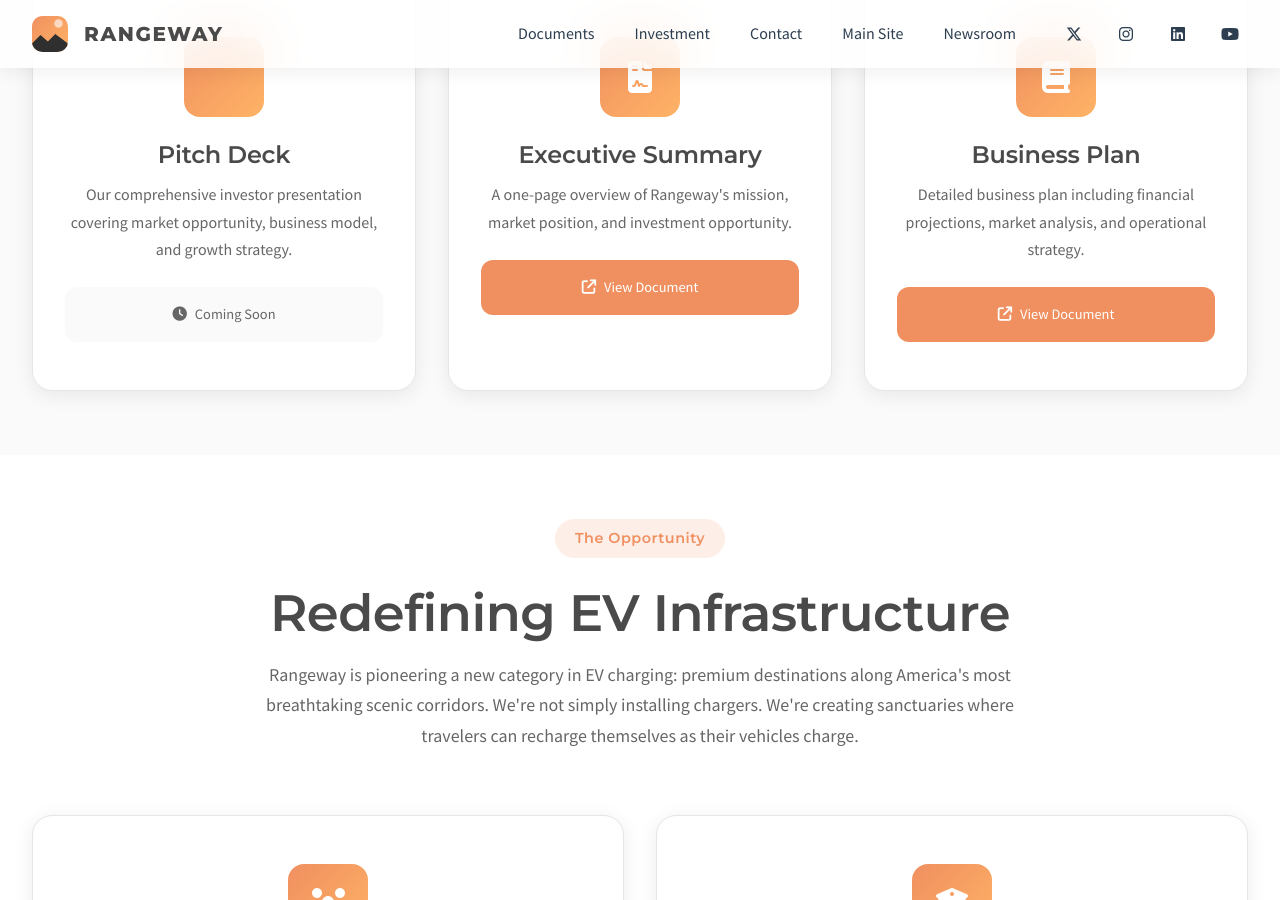
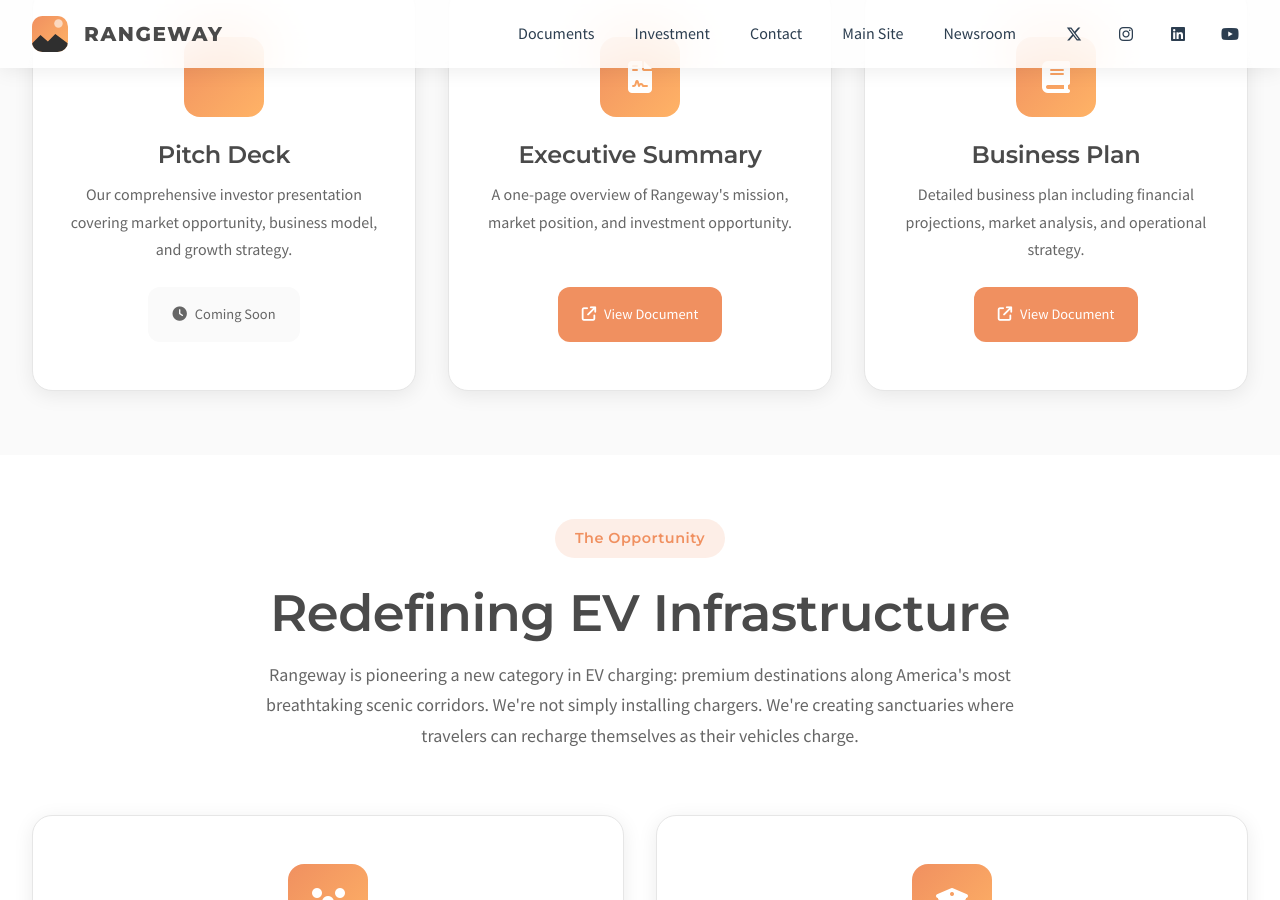
Before and after one commit to Redwood-Mobility/rangeway-investors, a Jekyll site: the page built from index.html, in a window 1280 px wide and 900 px high, scrolled down 1242 px. Built offline with Jekyll 4.4.1, drawn with Linux system fonts in a browser that asks for light colours.

Commit message:
Fix document card alignment
Use flexbox to align buttons at bottom of cards regardless of text length

🤖 Generated with [Claude Code](https://claude.com/claude-code)

Co-Authored-By: Claude Opus 4.5 <noreply@anthropic.com>

```diff
--- a/assets/css/main.css
+++ b/assets/css/main.css
@@ -576,6 +576,9 @@ section {
 .document-card {
   text-align: center;
   padding: 3rem 2rem;
+  display: flex;
+  flex-direction: column;
+  align-items: center;
 }
 
 .document-card .card-icon {
@@ -592,6 +595,7 @@ section {
 
 .document-card p {
   margin-bottom: 1.5rem;
+  flex-grow: 1;
 }
 
 .document-placeholder {
```
